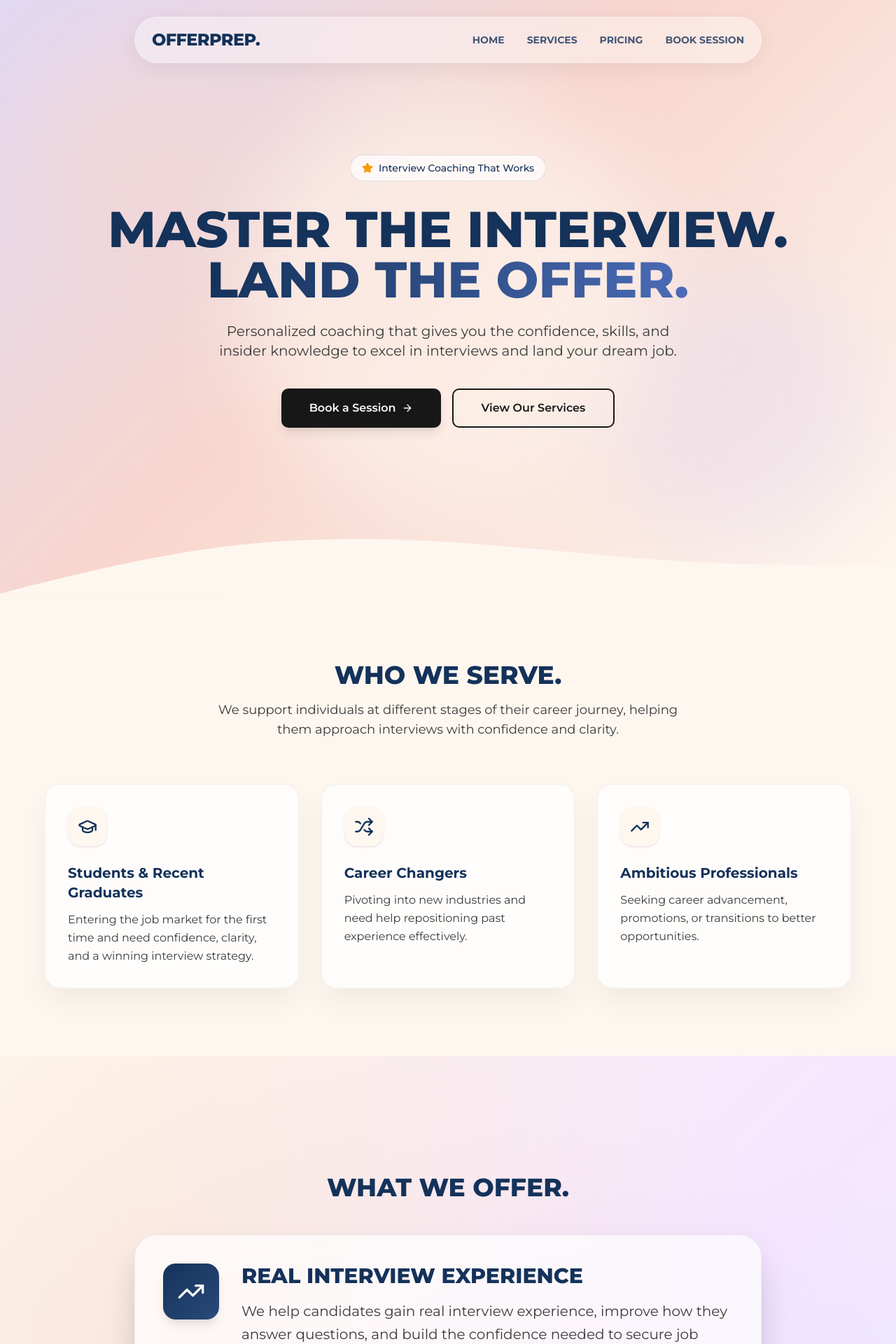
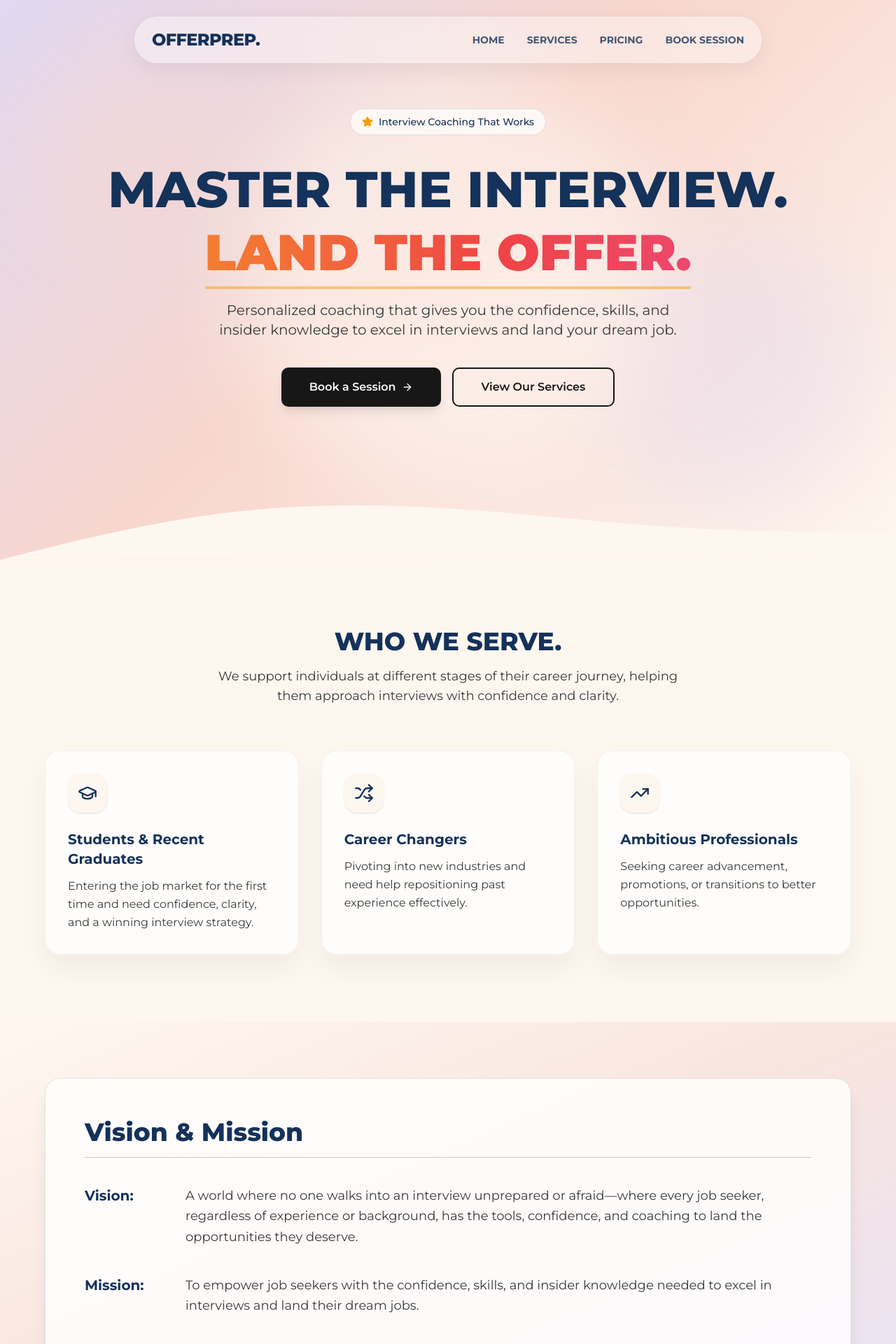
Before and after one commit to DavidWaza/offerprep, a Next.js app: page / in a window 1280 px wide. Shown: the top 1920 px of the page at 70% size. Built offline with nearby package versions, Linux system fonts and the light colour scheme.

Commit message:
feat: added vison and mission and fixed some bugs

```diff
--- a/app/components/Hero.tsx
+++ b/app/components/Hero.tsx
@@ -1,7 +1,7 @@
 "use client";
+
 import { ArrowRight, Star } from "lucide-react";
 import { Button } from "./ui/Button";
-// import Lottie from "lottie-react";
 
 const Hero = () => {
   const scrollToBooking = () => {
@@ -33,9 +33,7 @@ const Hero = () => {
       <div className="absolute lg:top-20 left-10 w-72 h-72 bg-[#F8D6CD]/40 rounded-full blur-3xl animate-float" />
       <div className="absolute bottom-20 right-10 w-96 h-96 bg-[#E1D8F2]/40 rounded-full blur-3xl animate-float-delayed" />
       <div className="absolute top-1/2 left-1/2 -translate-x-1/2 -translate-y-1/2 w-150 h-150 bg-[#FEF7F0]/60 rounded-full blur-3xl" />
-      <div className="mx-auto mb-12 w-full max-w-lg md:max-w-2xl">
-        {/* <Lottie animationData={interviewAnimation} loop autoplay /> */}
-      </div>
+
       {/* === CONTENT === */}
       <div className="relative z-10 flex min-h-screen items-center justify-center px-6 mt-10 lg:mt-0">
         <div className="max-w-5xl mx-auto text-center">
@@ -48,10 +46,17 @@ const Hero = () => {
           </div>
 
           {/* Main heading */}
-          <h1 className="text-2xl md:text-6xl lg:text-7xl font-extrabold text-[#14325A] mb-6 uppercase">
+          <h1 className="text-2xl md:text-6xl lg:text-7xl font-extrabold text-[#14325A] mb-6 uppercase leading-tight">
             Master the Interview. <br />
-            <span className="bg-clip-text text-transparent bg-linear-to-r from-[#14325A] to-[#4B6CB7] uppercase">
-              Land the Offer.
+
+            {/* ATTENTION GRABBER */}
+            <span className="relative inline-block uppercase font-black">
+              <span className="bg-clip-text text-transparent bg-linear-to-r from-[#F59E0B] via-[#EF4444] to-[#EC4899] animate-gradient --font-changa-one">
+                Land the Offer.
+              </span>
+
+              {/* underline accent */}
+              <span className="absolute -bottom-2 left-0 w-full h-1 bg-[#F59E0B]/80 rounded-full animate-pulse" />
             </span>
           </h1>
 
@@ -67,6 +72,7 @@ const Hero = () => {
               Book a Session
               <ArrowRight className="w-5 h-5" />
             </Button>
+
             <Button variant="heroOutline" size="xl" onClick={scrollToServices}>
               View Our Services
             </Button>
@@ -80,7 +86,6 @@ const Hero = () => {
           <path
             d="M0 120L60 105C120 90 240 60 360 45C480 30 600 30 720 37.5C840 45 960 60 1080 67.5C1200 75 1320 75 1380 75L1440 75V120H0Z"
             fill="#FEF7F0"
-
           />
         </svg>
       </div>
--- /dev/null
+++ b/app/components/MissionVision.tsx
@@ -0,0 +1,46 @@
+const MissionVision = () => {
+  return (
+    <section className="relative py-20 px-6">
+      {/* Background gradient wash */}
+      <div className="absolute inset-0 bg-linear-to-br from-[#FEF7F0] via-[#F8D6CD]/60 to-[#E1D8F2]/70" />
+
+      <div className="relative max-w-6xl mx-auto">
+        <div className="bg-white/80 backdrop-blur-sm border border-black/10 rounded-3xl p-10 md:p-14 shadow-xl">
+          {/* Heading */}
+          <h2 className="text-3xl md:text-4xl font-extrabold text-[#14325A] mb-4">
+            Vision &amp; Mission
+          </h2>
+
+          {/* Divider */}
+          <div className="w-full h-px bg-black/20 mb-10" />
+
+          {/* Vision */}
+          <div className="grid md:grid-cols-[120px_1fr] gap-6 mb-10">
+            <h3 className="text-xl font-bold text-[#14325A]">
+              Vision:
+            </h3>
+            <p className="text-base md:text-lg text-[#3A3A3A] leading-relaxed">
+              A world where no one walks into an interview unprepared or
+              afraid—where every job seeker, regardless of experience or
+              background, has the tools, confidence, and coaching to land the
+              opportunities they deserve.
+            </p>
+          </div>
+
+          {/* Mission */}
+          <div className="grid md:grid-cols-[120px_1fr] gap-6">
+            <h3 className="text-xl font-bold text-[#14325A]">
+              Mission:
+            </h3>
+            <p className="text-base md:text-lg text-[#3A3A3A] leading-relaxed">
+              To empower job seekers with the confidence, skills, and insider
+              knowledge needed to excel in interviews and land their dream jobs.
+            </p>
+          </div>
+        </div>
+      </div>
+    </section>
+  );
+};
+
+export default MissionVision;
--- a/app/components/ReachMe.tsx
+++ b/app/components/ReachMe.tsx
@@ -12,11 +12,21 @@ const BookingSection = () => {
     package: "",
     jobDescription: "",
     goals: "",
+    attachments: [] as File[],
   });
 
   const handleSubmit = () => {
     console.log("Form submitted:", formData);
     // Handle form submission logic here
+  };
+
+  const handleFileChange = (files: FileList | null) => {
+    if (!files) return;
+
+    setFormData((prev) => ({
+      ...prev,
+      attachments: Array.from(files),
+    }));
   };
 
   const handleChange = (field: string, value: string) => {
@@ -102,7 +112,11 @@ const BookingSection = () => {
               {/* DISCLAIMER */}
               <div className="py-3">
                 <div className="flex items-center gap-1 py-2">
-                  <OctagonAlert fontWeight={800} size={27}className="text-amber-700"/>
+                  <OctagonAlert
+                    fontWeight={800}
+                    size={27}
+                    className="text-amber-700"
+                  />
                   <h2 className="text-2xl font-extrabold uppercase text-gray-700">
                     DISCLAIMER
                   </h2>
@@ -229,6 +243,41 @@ const BookingSection = () => {
                 />
               </div>
 
+              {/* CV / Supporting Materials */}
+              <div>
+                <label className="block text-sm font-semibold text-[#14325A] mb-2">
+                  Upload CV or Supporting Documents
+                </label>
+
+                <input
+                  type="file"
+                  multiple
+                  accept=".pdf,.doc,.docx"
+                  onChange={(e) => handleFileChange(e.target.files)}
+                  className="w-full px-4 py-3 rounded-xl border border-dashed border-gray-300
+               bg-gray-50 text-sm text-gray-600
+               focus:outline-none focus:ring-2 focus:ring-[#A78BFA]
+               focus:border-transparent transition-all cursor-pointer"
+                />
+
+                <p className="mt-2 text-xs text-gray-500">
+                  Accepted formats: PDF, DOC, DOCX. You may upload your CV,
+                  portfolio, or any other relevant material.
+                </p>
+
+                {/* Optional preview */}
+                {formData.attachments.length > 0 && (
+                  <ul className="mt-3 space-y-1 text-sm text-gray-700">
+                    {formData.attachments.map((file, index) => (
+                      <li key={index} className="flex items-center gap-2">
+                        <span className="w-2 h-2 bg-[#A78BFA] rounded-full" />
+                        {file.name}
+                      </li>
+                    ))}
+                  </ul>
+                )}
+              </div>
+
               {/* Submit Button */}
               <button
                 onClick={handleSubmit}
--- a/app/globals.css
+++ b/app/globals.css
@@ -134,3 +134,20 @@
 }
 .animate-float       { animation: float 7s ease-in-out infinite; }
 .animate-float-slow  { animation: float-slow 12s ease-in-out infinite; }
+
+@keyframes gradient {
+  0% {
+    background-position: 0% 50%;
+  }
+  50% {
+    background-position: 100% 50%;
+  }
+  100% {
+    background-position: 0% 50%;
+  }
+}
+
+.animate-gradient {
+  background-size: 200% 200%;
+  animation: gradient 4s ease infinite;
+}
--- a/app/layout.tsx
+++ b/app/layout.tsx
@@ -1,5 +1,5 @@
 import type { Metadata } from "next";
-import { Inter, Montserrat } from "next/font/google";
+import { Inter, Montserrat, Changa_One } from "next/font/google";
 import "./globals.css";
 import Header from "./components/Header";
 import LoadingOverlay from "./components/LoadingOverlay";
@@ -12,6 +12,12 @@ const inter = Inter({
 const montserrat = Montserrat({
   variable: "--font-montserrat",
   subsets: ["latin"],
+});
+
+const changaOne = Changa_One({
+  variable: "--font-changa-one",
+  subsets: ["latin"],
+  weight: "400",
 });
 
 export const metadata: Metadata = {
@@ -27,7 +33,7 @@ export default function RootLayout({
 }>) {
   return (
     <html lang="en">
-      <body className={`${inter.variable} ${montserrat.className} antialiased`}>
+      <body className={`${inter.variable} ${montserrat.className} ${changaOne.variable} antialiased`}>
         <Header />
         <LoadingOverlay />
         {children}
--- a/app/page.tsx
+++ b/app/page.tsx
@@ -1,4 +1,5 @@
 import Hero from "./components/Hero";
+import MissionVision from "./components/MissionVision";
 import PricingPlans from "./components/Pricing";
 import BookingSection from "./components/ReachMe";
 import WhatWeOffer from "./components/WhatWeOffer";
@@ -9,6 +10,7 @@ export default function Home() {
     <div className="bg-zinc-50 font-sans dark:bg-black">
       <Hero />
       <WhoWeServe />
+      <MissionVision />
       <WhatWeOffer />
       <PricingPlans />
       <BookingSection />
--- a/tailwind.config.ts
+++ b/tailwind.config.ts
@@ -11,6 +11,7 @@ const config: Config = {
       colors: {
         fontFamily: {
            montserrat: ['var(--font-montserrat)', 'sans-serif'],
+           changaOne: ['var(--font-changa-one)', 'cursive'],
         },
         coral: 'hsl(12 85% 65%)',
         lavender: 'hsl(260 80% 75%)',
```
Also changed, not shown: 1 other file (tests, documents, lock files or other folders).
